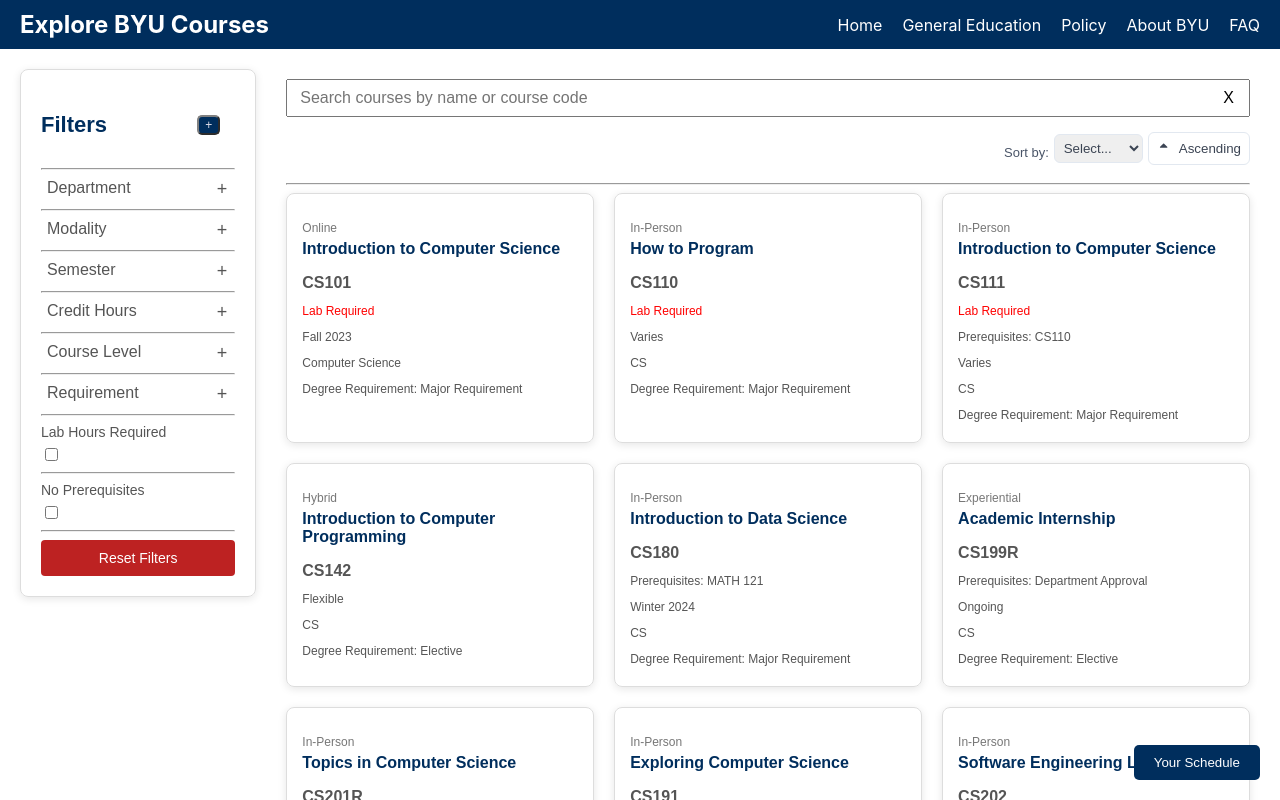
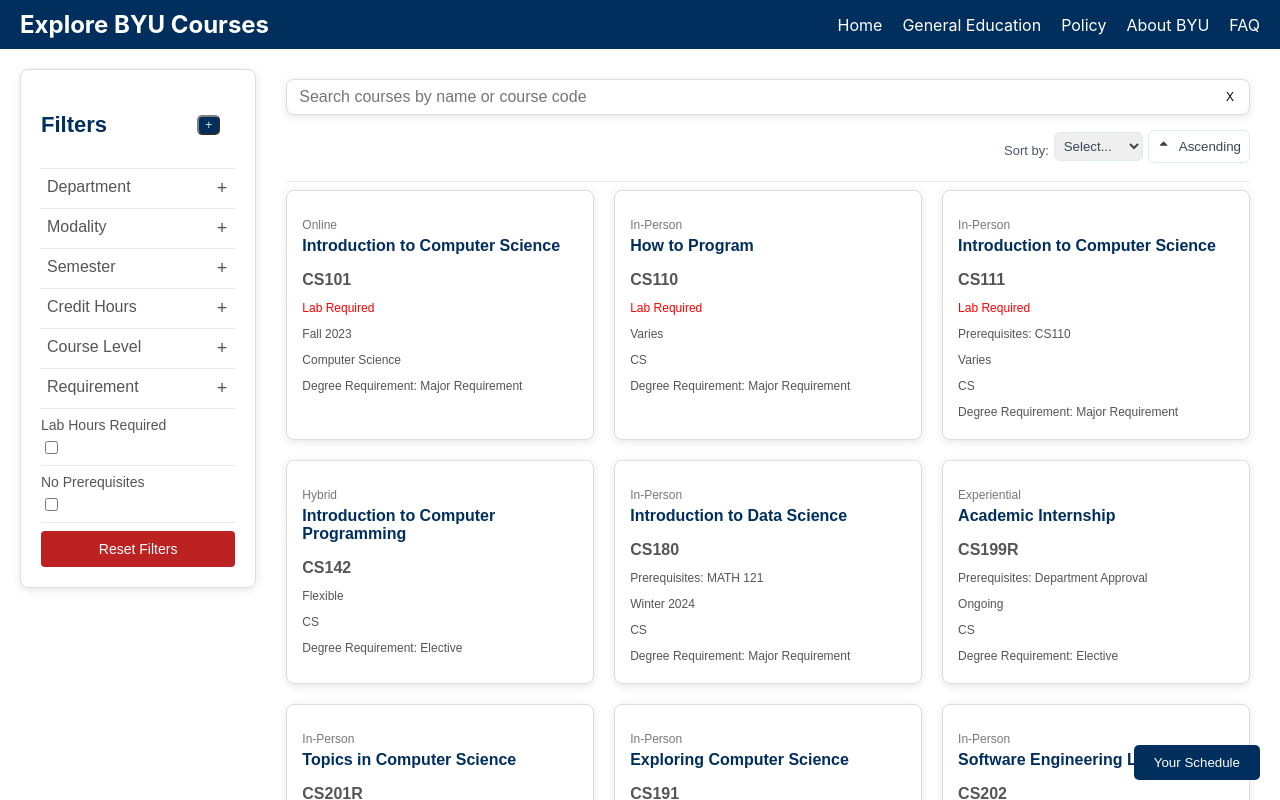
Before and after one commit to Wimplende2000/CS356PrototypeCOPY, a React (Create React App) app: page / in a window 1280 px wide. Shown: the top 800 px of the page. Built offline with nearby package versions, Linux system fonts and the light colour scheme.

Commit message:
searchbar css to match page

```diff
--- a/src/components/SearchBar.jsx
+++ b/src/components/SearchBar.jsx
@@ -55,7 +55,6 @@
   };
 
   return (
-    <div className="search-container">
       <div className="search-box-wrapper">
         <div className="search-box">
           <input
@@ -96,6 +95,5 @@
           </div>
         )}
       </div>
-    </div>
   );
 }
--- a/src/styleFiles/searchBar.css
+++ b/src/styleFiles/searchBar.css
@@ -1,9 +1,4 @@
 /* Overall container for the search bar and history */
-.search-container {
-  width: 100%;
-}
-
-/* Wrapper to contain the input (with its reset button) and the dropdown */
 .search-box-wrapper {
   position: relative;
   width: 100%;
@@ -20,7 +15,10 @@
   width: 100%;
   padding: 8px 12px;
   font-size: 16px;
+  border: 1px solid #ddd;
   box-sizing: border-box;
+  border-radius: 8px;
+  box-shadow: 0 2px 8px rgba(0, 0, 0, 0.1);
 }
 
 /* Reset (X) button is absolutely positioned within the search box */
@@ -32,7 +30,7 @@
   background: none;
   border: none;
   cursor: pointer;
-  font-size: 16px;
+  font-size: 12px;
 }
 
 .reset-search:hover {
--- a/src/styleFiles/sidebarFilters.css
+++ b/src/styleFiles/sidebarFilters.css
@@ -5,6 +5,12 @@
   border-radius: 8px;
   box-shadow: 0 2px 8px rgba(0, 0, 0, 0.1);
   max-height: fit-content;
+}
+
+hr {
+  border: none;
+  height: 1px;
+  background-color: rgb(230, 232, 236);
 }
 
 .filter-header {
```
